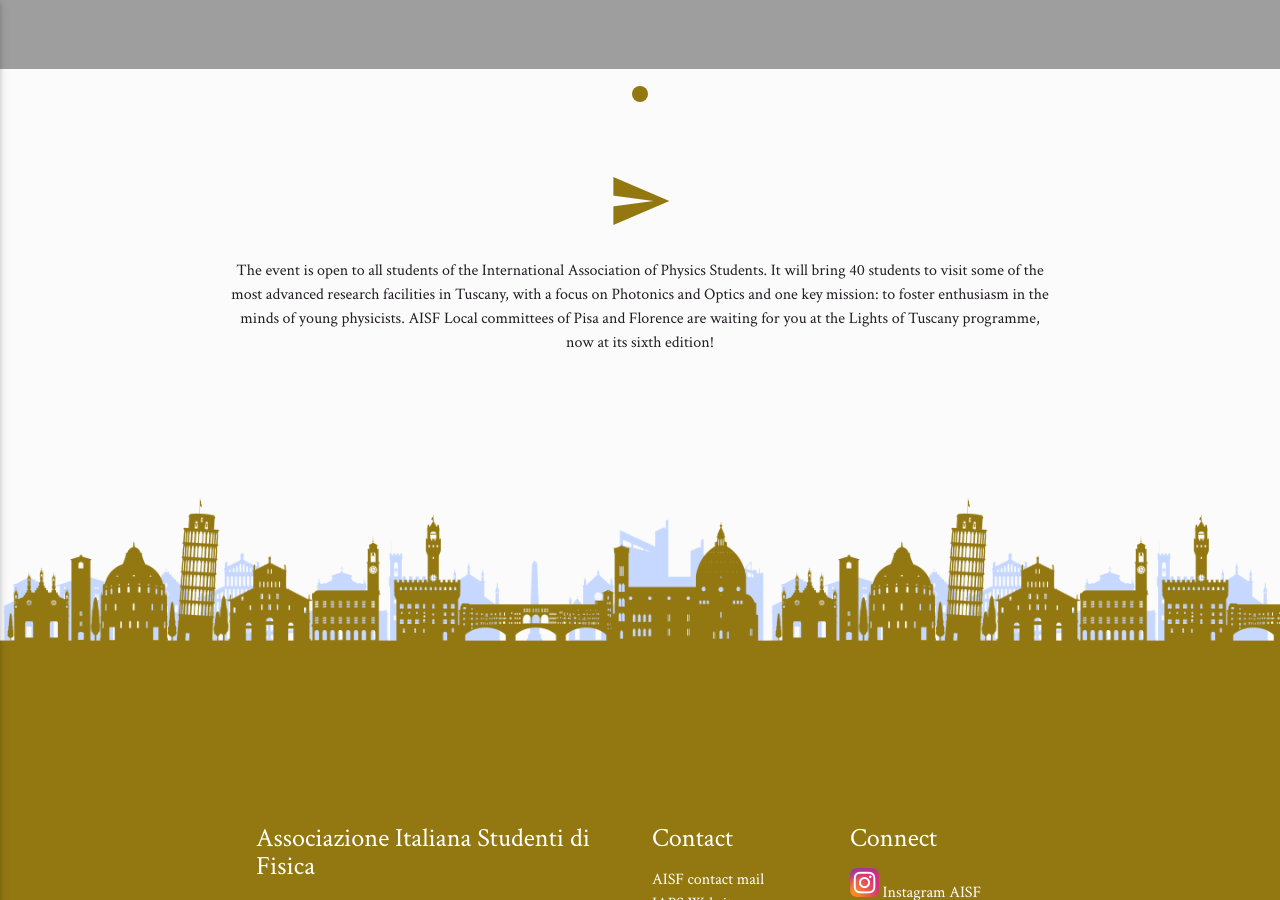
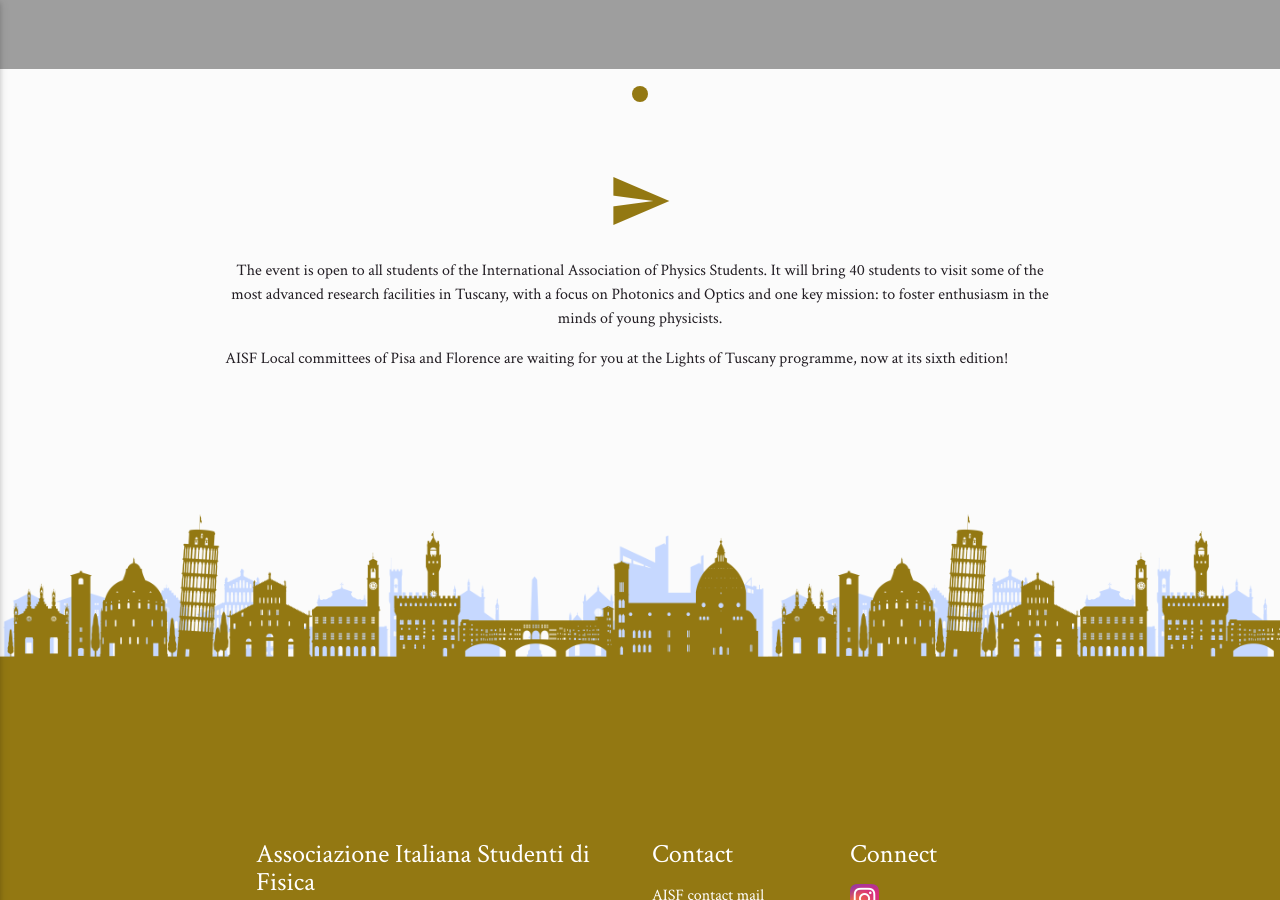
Before and after one commit to ai-sf/lot, a Jekyll site: the page built from index.html, in a window 1280 px wide and 900 px high, scrolled down 1198 px. Built offline with Jekyll 4.4.1, drawn with Linux system fonts in a browser that asks for light colours; nearby versions of some CDN libraries.

```diff
--- a/_data/home.yml
+++ b/_data/home.yml
@@ -15,4 +15,7 @@ slideshow:
     text: Coming Soon!
 
 
-paragraph: "The event is open to all students of the International Association of Physics Students. It will bring 40 students to visit some of the most advanced research facilities in Tuscany, with a focus on Photonics and Optics and one key mission: to foster enthusiasm in the minds of young physicists. AISF Local committees of Pisa and Florence are waiting for you at the Lights of Tuscany programme, now at its sixth edition!"
+paragraph: >
+  The event is open to all students of the International Association of Physics Students. It will bring 40 students to visit some of the most advanced research facilities in Tuscany, with a focus on Photonics and Optics and one key mission: to foster enthusiasm in the minds of young physicists.
+  </p><p>
+  AISF Local committees of Pisa and Florence are waiting for you at the Lights of Tuscany programme, now at its sixth edition!
```
